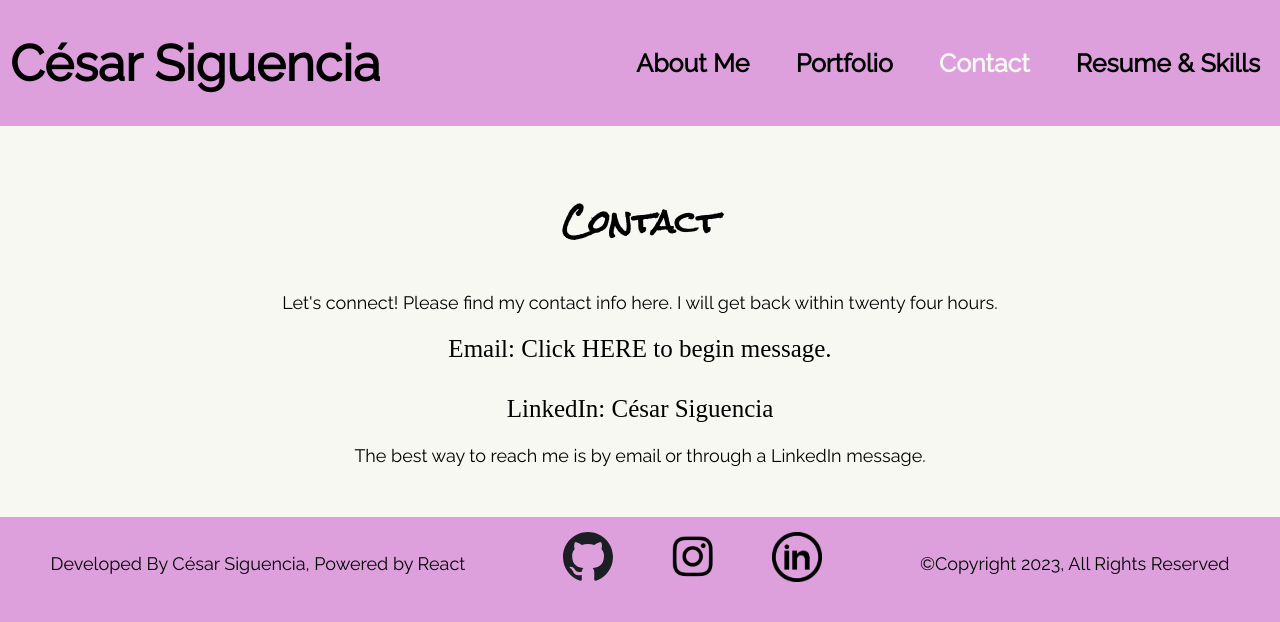
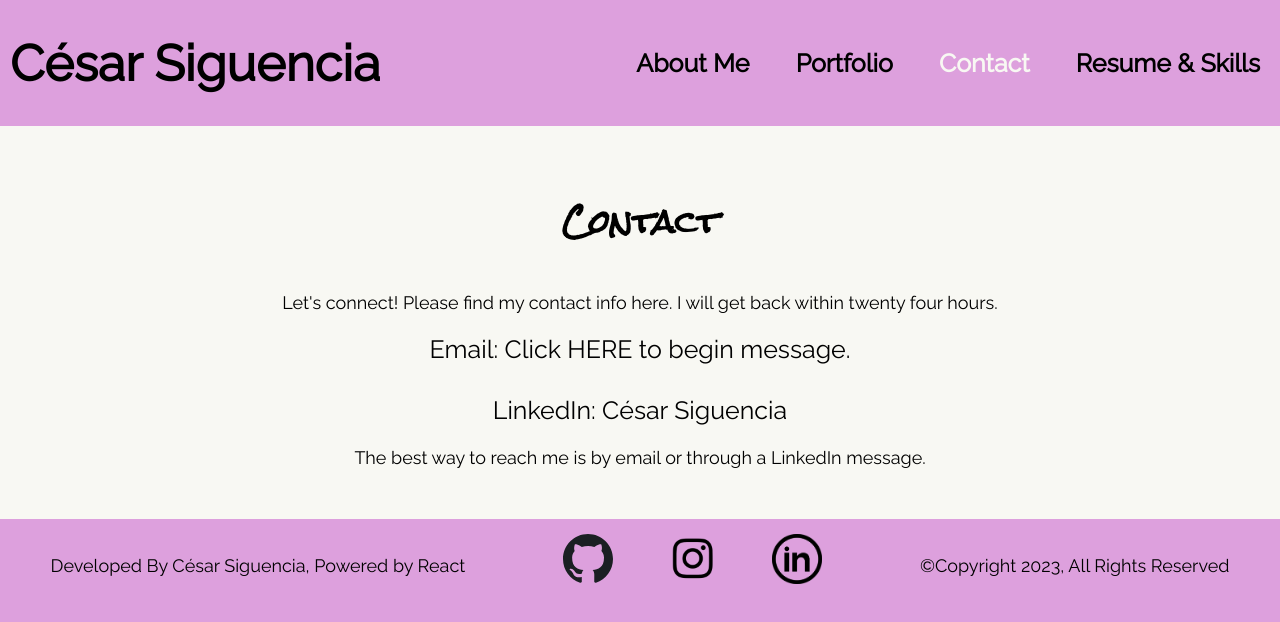
Before and after one commit to cesarsiguencia/my-react-portfolio, a React (Create React App) app: page /my-react-portfolio/contact in a window 1280 px wide. Shown: the top 622 px of the page. Built offline with nearby package versions, Linux system fonts and the light colour scheme.

Commit message:
removing sans-serif

```diff
--- a/src/App.css
+++ b/src/App.css
@@ -1,7 +1,7 @@
 * {
   --primary-color: #f8f8f3;
   --secondary-color: plum;
-  --primary-font: 'Raleway' , sans-serif;
+  --primary-font: 'Raleway';
 }
 
 body{
@@ -430,6 +430,7 @@ body{
 .links{
   transition: ease-in-out 0.2s;
   font-size: 25px;
+  font-family: var(--primary-font);
 }
 
 .links:hover{
```
